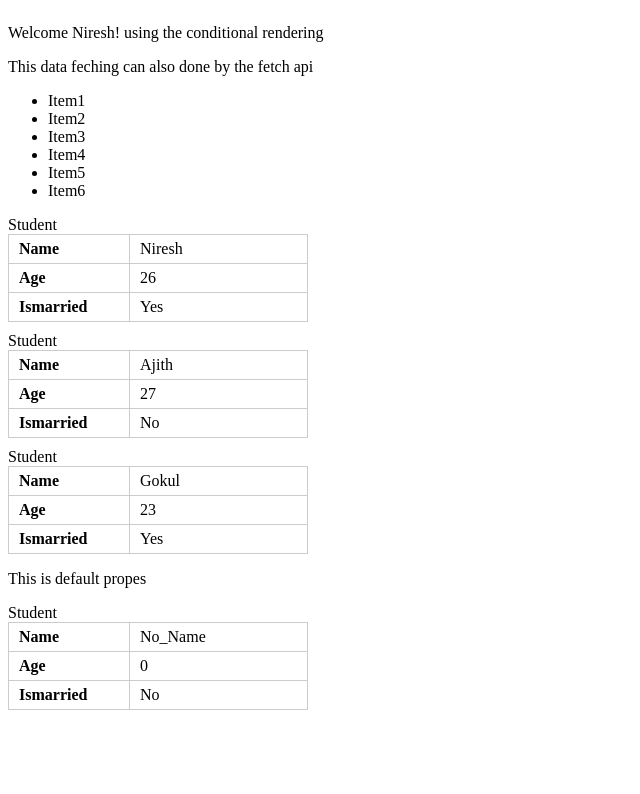
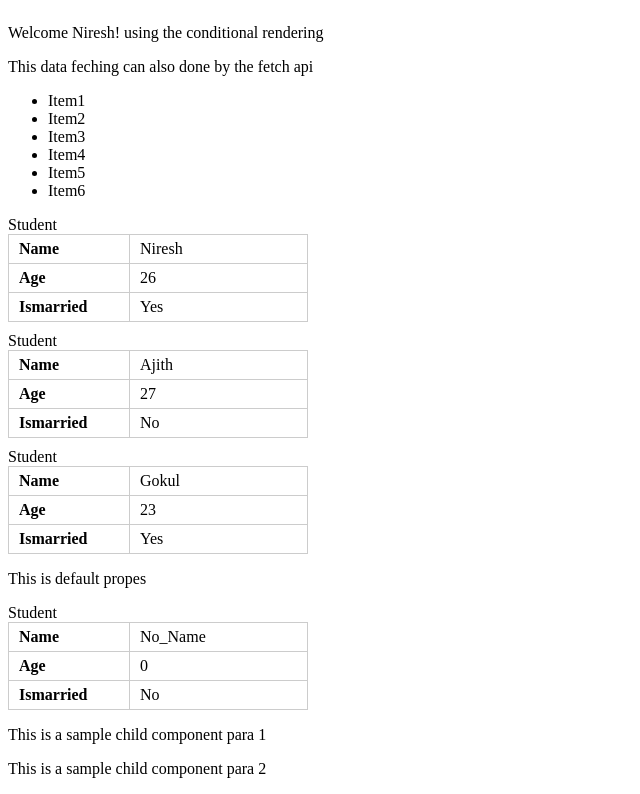
Before and after one commit to ANireshkumar/test, a React (Vite) app in the folder vite-project/: page / in a window 1280 px wide. Shown: the part 254-1048 px from the top of the page, without its empty margins (0-640 px from the left). Before the commit the page ends 974 px from the top, so only its background shows below. Built offline with nearby package versions, Linux system fonts and the light colour scheme.

Commit message:
prop children , passing the prop

```diff
--- a/vite-project/src/App.jsx
+++ b/vite-project/src/App.jsx
@@ -1,5 +1,6 @@
 // import { LearnComponent } from "./Components/LearnComponent";
 
+import { ChildComponent } from "./Components/ChildComponent";
 import Header from "./Components/Header";
 import { Student } from "./Components/Student";
 import './Css/App.css'
@@ -19,7 +20,11 @@
 <Student name="Gokul" age={23} isMarried ={true}/>
 <p>This is default propes</p>
 <Student />
+<ChildComponent>
+<p>This is a sample child component para 1 </p>
+<p>This is a sample child component para 2</p>
 
+</ChildComponent>
     </>
   );
 }
--- /dev/null
+++ b/vite-project/src/Components/ChildComponent.jsx
@@ -0,0 +1,13 @@
+import propTypes from "prop-types";
+
+export const ChildComponent = (props) => {
+  return (
+    <div>{props.children}</div>
+  )
+};
+
+export default ChildComponent;
+
+ChildComponent.propTypes = {
+    children: propTypes.array,
+};
```
